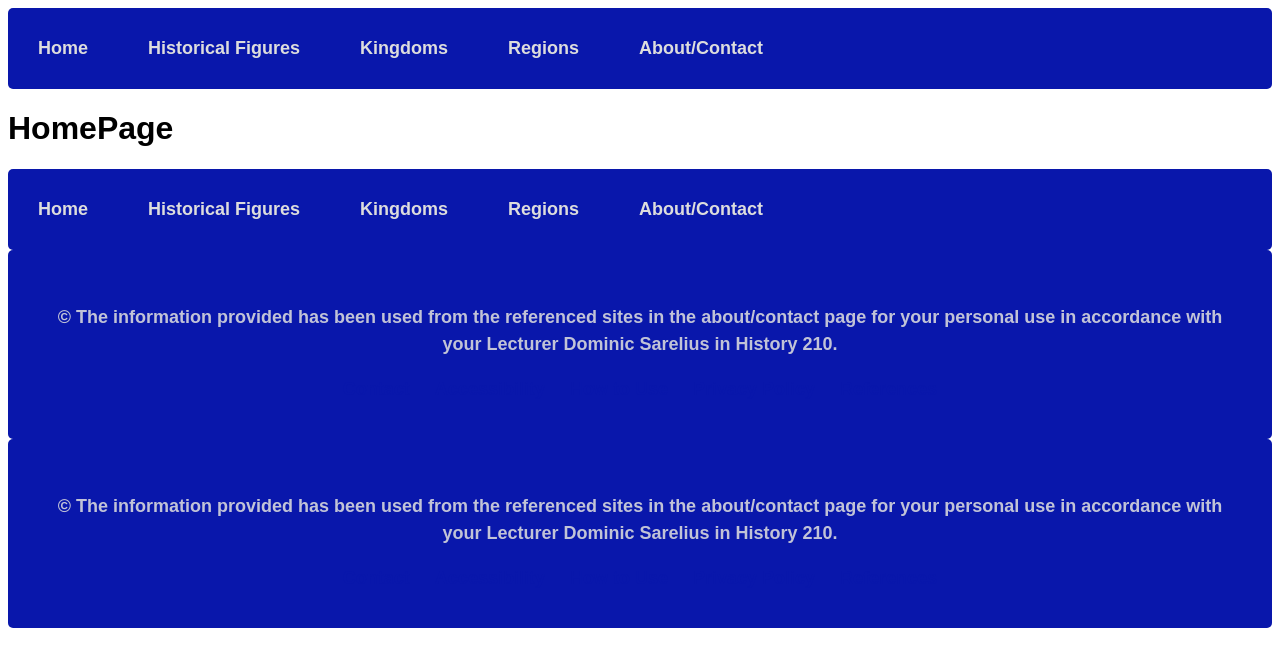
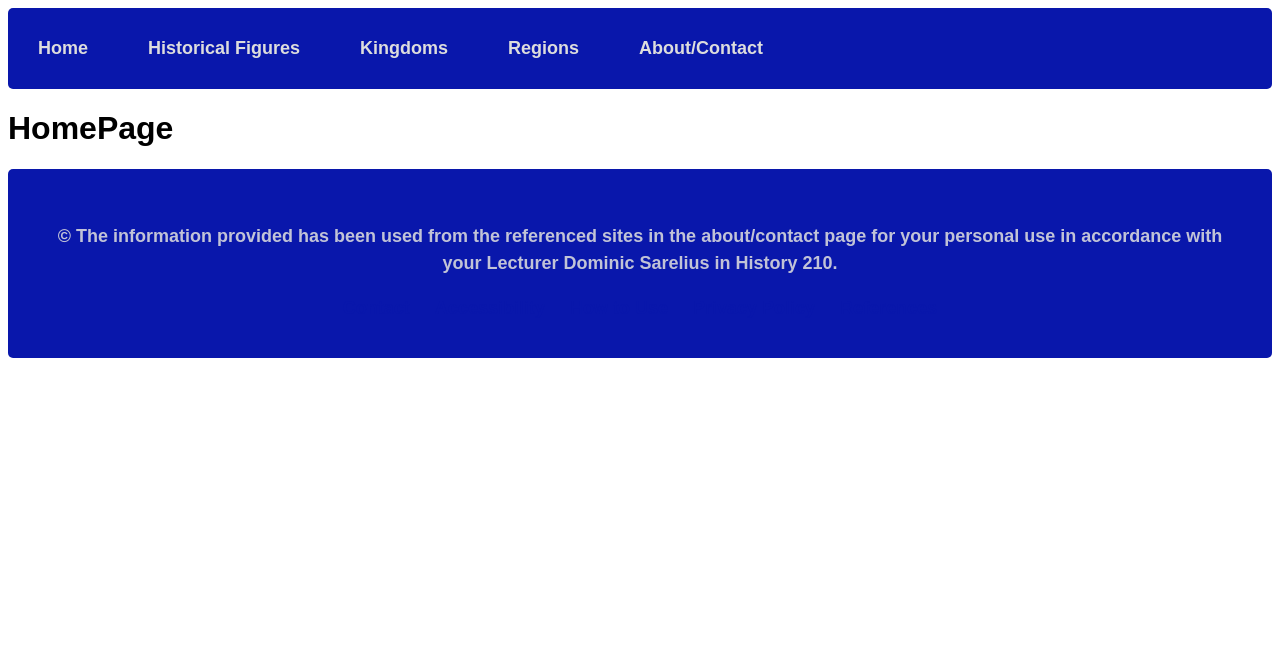
Before and after one commit to SaskiaBLittle/DominicsSite, a SvelteKit app in the folder myapp/: page / in a window 1280 px wide. Shown: the top 666 px of the page. Built offline with nearby package versions, Linux system fonts and the light colour scheme.

Commit message:
footer and Navigation added properly

```diff
--- a/myapp/src/routes/+page.svelte
+++ b/myapp/src/routes/+page.svelte
@@ -5,9 +5,6 @@
 </script>
 
 <Header headingTitle="HomePage" />
-<Navigation />
-
-<Footer />
 
 <style>
 
--- a/myapp/src/routes/about/+page.svelte
+++ b/myapp/src/routes/about/+page.svelte
@@ -5,7 +5,6 @@
 
 <Header headingTitle="About/Contact" />
 
-<Footer />
 
 <style>
 
--- a/myapp/src/routes/historicalfigures/+page.svelte
+++ b/myapp/src/routes/historicalfigures/+page.svelte
@@ -5,8 +5,6 @@
 
 <Header headingTitle="Historical Figures" />
 
-<Footer />
-
 <style>
 
 </style>
--- a/myapp/src/routes/kingdoms/+page.svelte
+++ b/myapp/src/routes/kingdoms/+page.svelte
@@ -5,7 +5,6 @@
 
 <Header headingTitle="Kingdoms" />
 
-<Footer />
 
 <style>
 
--- a/myapp/src/routes/regions/+page.svelte
+++ b/myapp/src/routes/regions/+page.svelte
@@ -5,7 +5,6 @@
 
 <Header headingTitle="Regions" />
 
-<Footer />
 
 <style>
 
```
